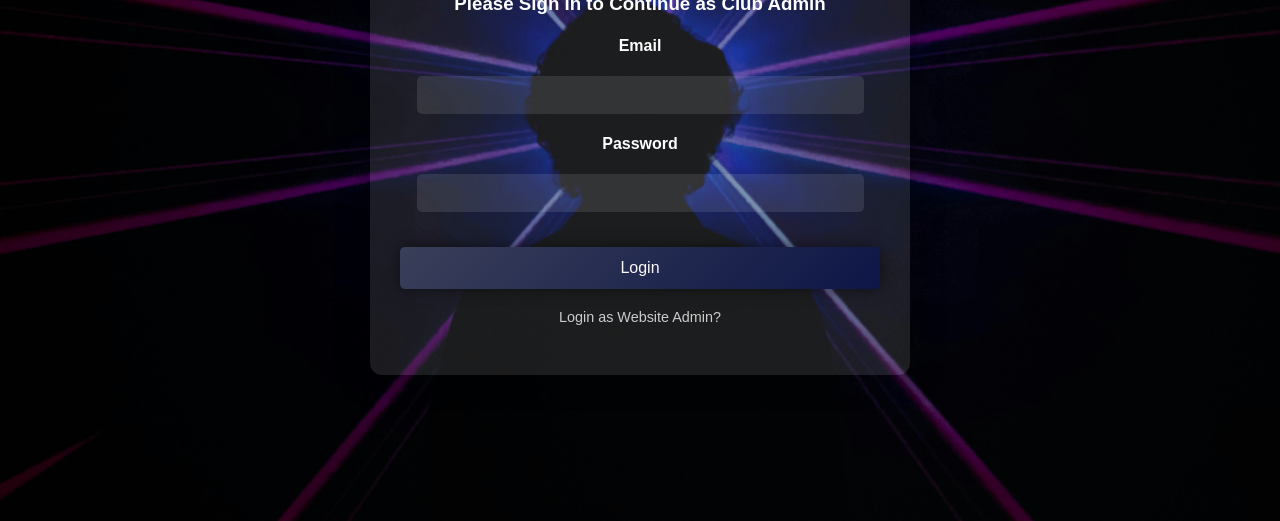
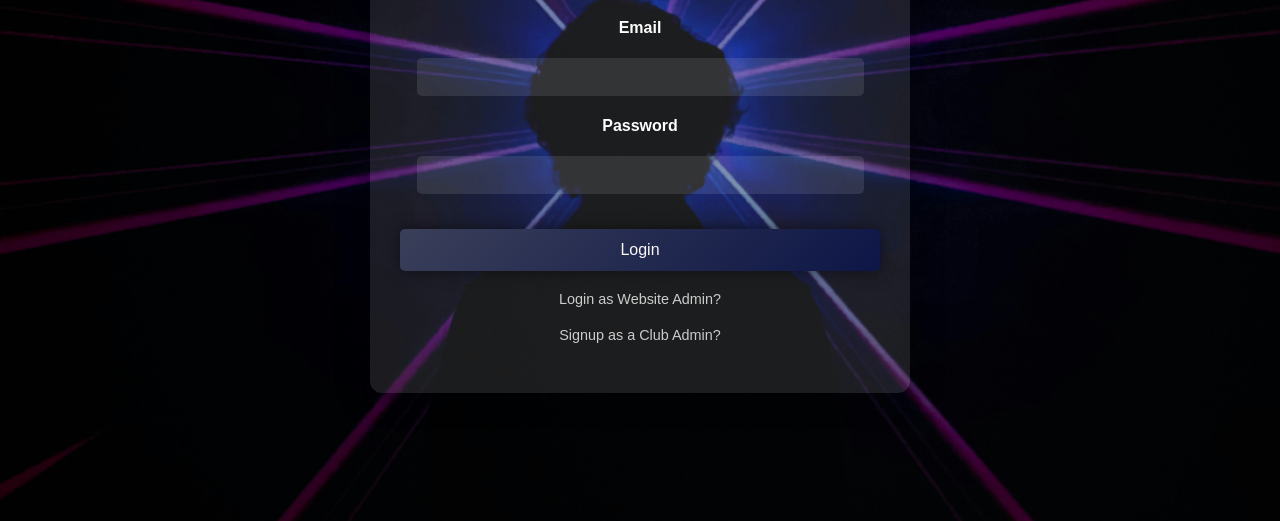
Before and after one commit to madiha-ahmed-chowdhury/CUET_CLUBS, a plain HTML site: page IP-Frontend/login/index.html in a window 1280 px wide. Shown: the part 279-800 px from the top of the page. Drawn offline with Linux system fonts and the light colour scheme.

Commit message:
Update index.html

```diff
--- a/IP-Frontend/login/index.html
+++ b/IP-Frontend/login/index.html
@@ -21,6 +21,7 @@
             </div>
             <button type="submit">Login</button>
              <a href="../adminlogin/index.html">Login as Website Admin?</a>
+             <a href="../clubSignUp/index.html">Signup as a Club Admin?</a>
         </form>
     </div>
 
```
